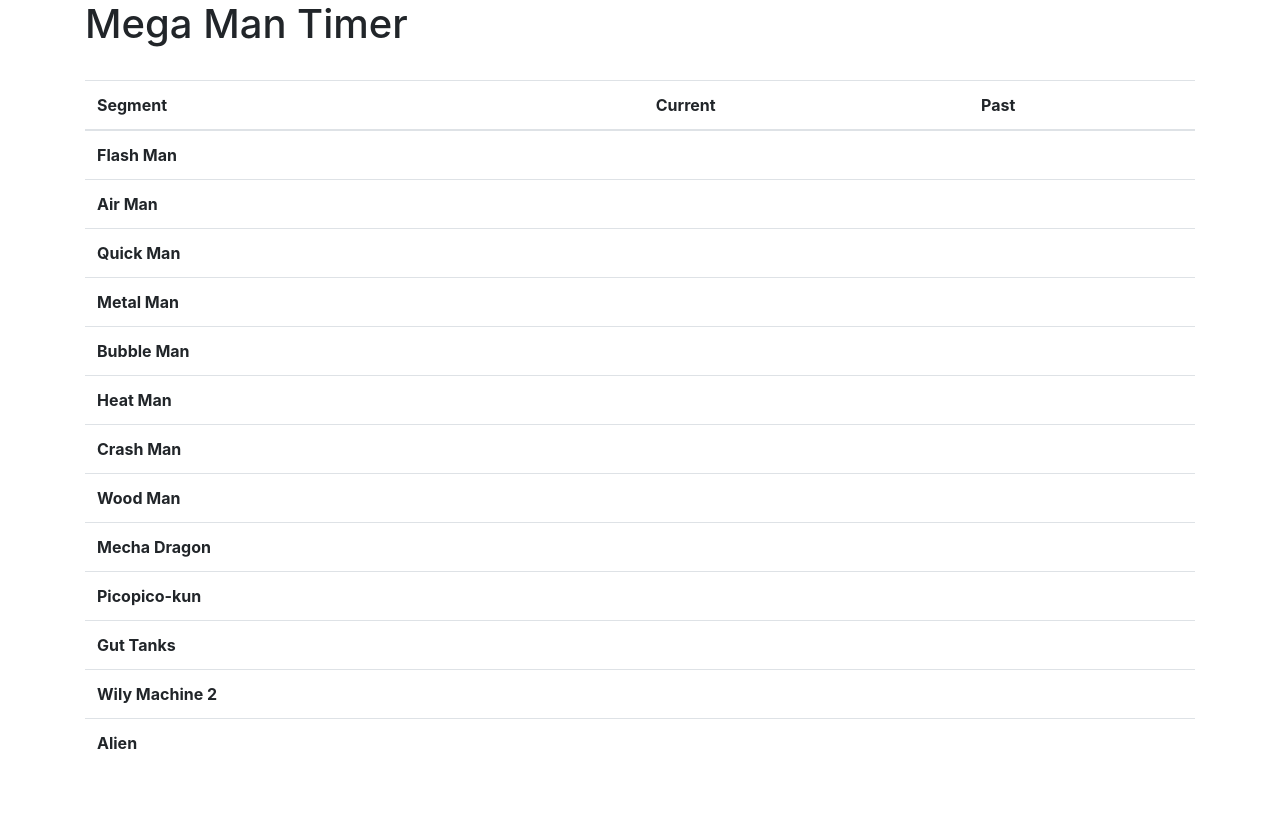
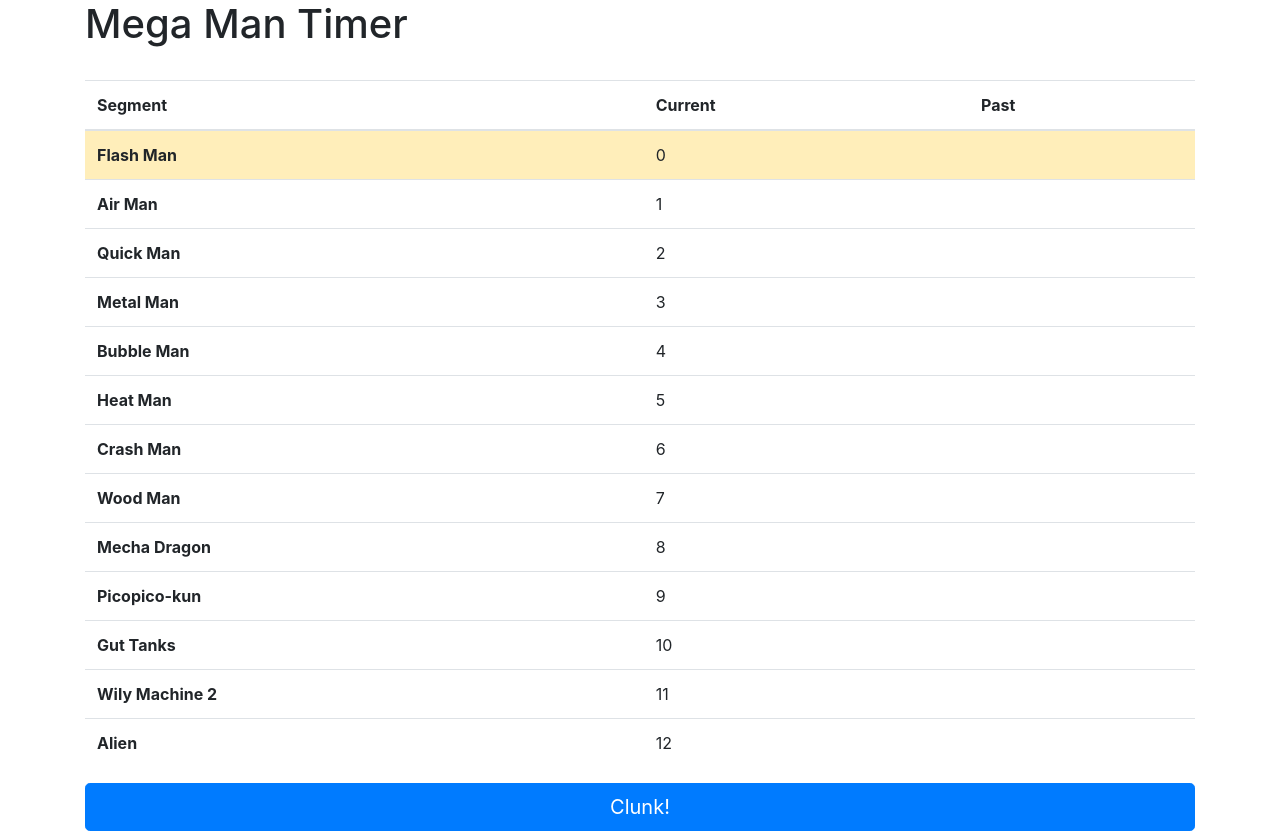
Before and after one commit to robertbrockie/mm2-timer, a React (Create React App) app: page / in a window 1280 px wide. Before the commit the page ends 800 px from the top, so only its background shows below. Built offline with nearby package versions, Linux system fonts and the light colour scheme.

Commit message:
Simple UI.

```diff
--- a/src/App.tsx
+++ b/src/App.tsx
@@ -1,6 +1,9 @@
-import React from 'react';
+import React, { useState, useLayoutEffect } from 'react';
+import { act } from 'react-dom/test-utils';
 
 function App() {
+
+    const [activeSegment, setActiveSegment] = useState(0);
 
     const segments = [
         { label: 'Flash Man' },
@@ -16,7 +19,16 @@
         { label: 'Gut Tanks' },
         { label: 'Wily Machine 2' },
         { label: 'Alien' },
-    ]
+    ];
+
+    function handleClunk() {
+        if (activeSegment < segments.length - 1) {
+            setActiveSegment(activeSegment + 1);
+        } else {
+            setActiveSegment(0);
+        }
+    }
+
     return (
         <div className="container">
             <h1>Mega Man Timer</h1>
@@ -30,15 +42,21 @@
                     </tr>
                 </thead>
                 <tbody>
-                    { segments.map(segment =>
-                        <tr>
+                    { segments.map((segment, index) =>
+                        <tr key={index}  className={`${activeSegment === index ? 'table-warning' : ''}`}>
                             <th scope="row">{segment.label}</th>
-                            <td></td>
+                            <td>{index}</td>
                             <td></td>
                         </tr>
                     )}
                 </tbody>
             </table>
+
+            <button
+                type="button"
+                className="btn btn-primary btn-lg btn-block"
+                onClick={handleClunk}
+            >Clunk!</button>
         </div>
     );
 }
```
